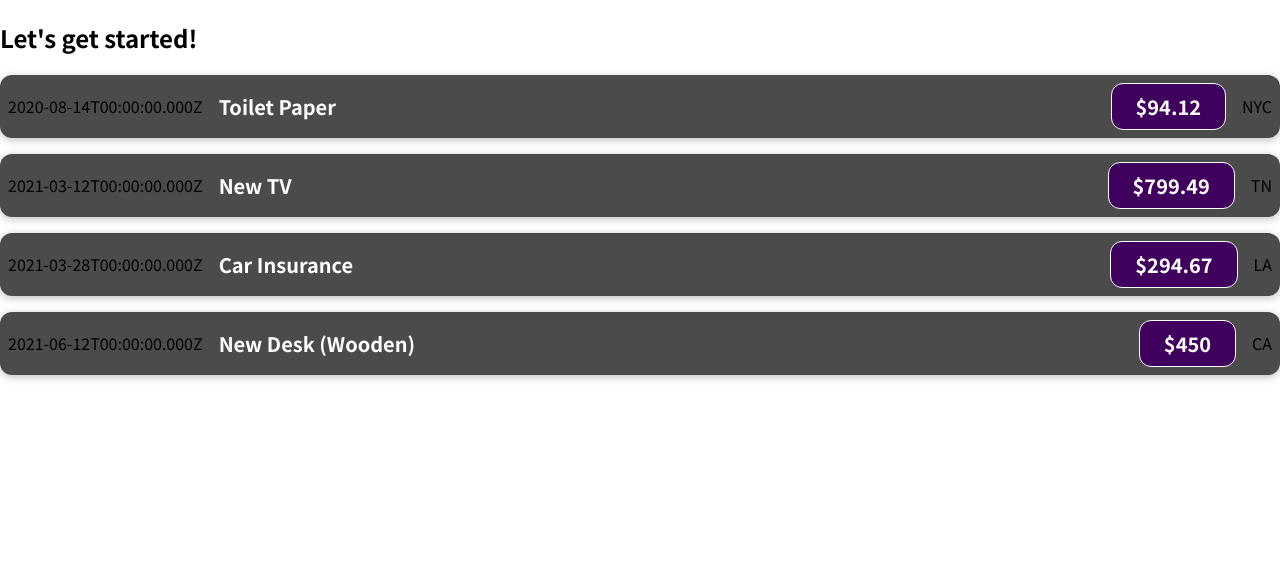
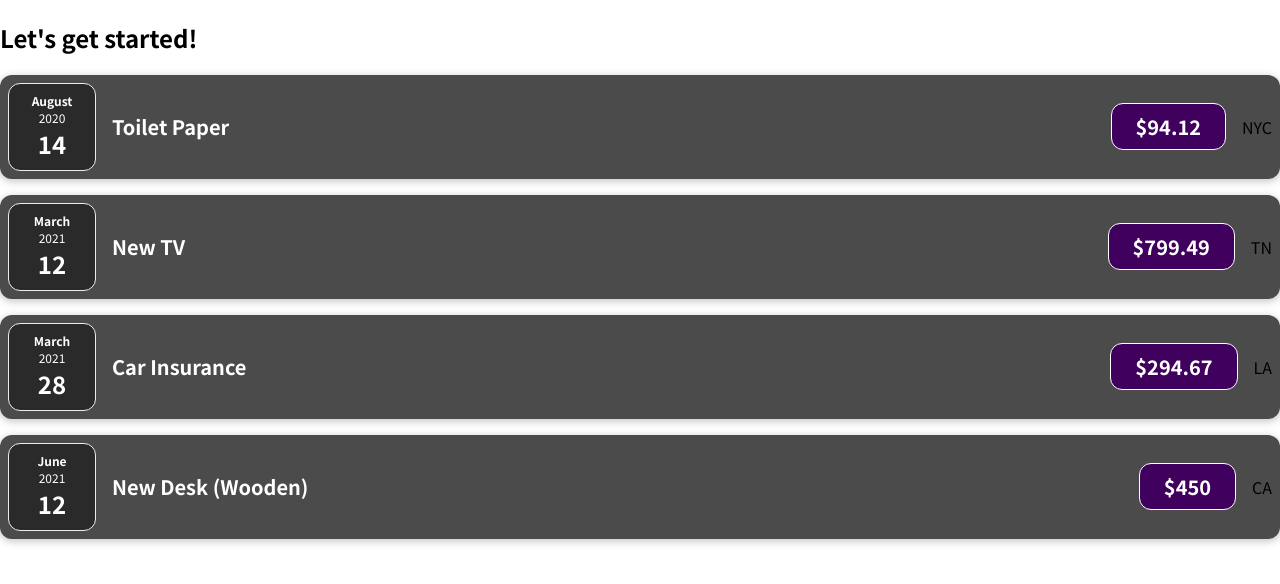
Before and after one commit to SagarPrasad160/React-Starter, a React (Create React App) app: page / in a window 1280 px wide. Shown: the top 584 px of the page. Built offline with nearby package versions, Linux system fonts and the light colour scheme.

Commit message:
add details and date components

```diff
--- /dev/null
+++ b/src/components/ExpenseDate.css
@@ -0,0 +1,26 @@
+.expense-date {
+  display: flex;
+  flex-direction: column;
+  width: 5.5rem;
+  height: 5.5rem;
+  border: 1px solid #ececec;
+  background-color: #2a2a2a;
+  color: white;
+  border-radius: 12px;
+  align-items: center;
+  justify-content: center;
+}
+
+.expense-date__month {
+  font-size: 0.75rem;
+  font-weight: bold;
+}
+
+.expense-date__year {
+  font-size: 0.75rem;
+}
+
+.expense-date__day {
+  font-size: 1.5rem;
+  font-weight: bold;
+}
--- /dev/null
+++ b/src/components/ExpenseDate.js
@@ -0,0 +1,17 @@
+import "./ExpenseDate.css";
+
+function ExpenseDate(props) {
+  const month = props.date.toLocaleString("en-US", { month: "long" });
+  const day = props.date.toLocaleString("en-US", { day: "2-digit" });
+  const year = props.date.getFullYear();
+
+  return (
+    <div className="expense-date">
+      <div className="expense-date__month">{month}</div>
+      <div className="expense-date__year">{year}</div>
+      <div className="expense-date__day">{day}</div>
+    </div>
+  );
+}
+
+export default ExpenseDate;
--- /dev/null
+++ b/src/components/ExpenseDetails.js
@@ -0,0 +1,14 @@
+import "./ExpenseItem.css";
+
+function ExpenseDetails(props) {
+  const expenseTitle = props.title;
+  const expenseAmount = props.amount;
+  return (
+    <>
+      <h2>{expenseTitle}</h2>
+      <div className="expense-item__price">${expenseAmount}</div>
+    </>
+  );
+}
+
+export default ExpenseDetails;
--- a/src/components/ExpenseTracker.js
+++ b/src/components/ExpenseTracker.js
@@ -1,12 +1,13 @@
 import React from "react";
 import "./ExpenseItem.css";
+import ExpenseDate from "./ExpenseDate";
+import ExpenseDetails from "./ExpenseDetails";
 function Expense(props) {
   return (
     <div className="expense-item">
-      <div>{props.date.toISOString()}</div>
+      <ExpenseDate date={props.date} />
       <div className="expense-item__description">
-        <h2>{props.title}</h2>
-        <div className="expense-item__price">${props.amount}</div>
+        <ExpenseDetails title={props.title} amount={props.amount} />
         <div>{props.location}</div>
       </div>
     </div>
```
